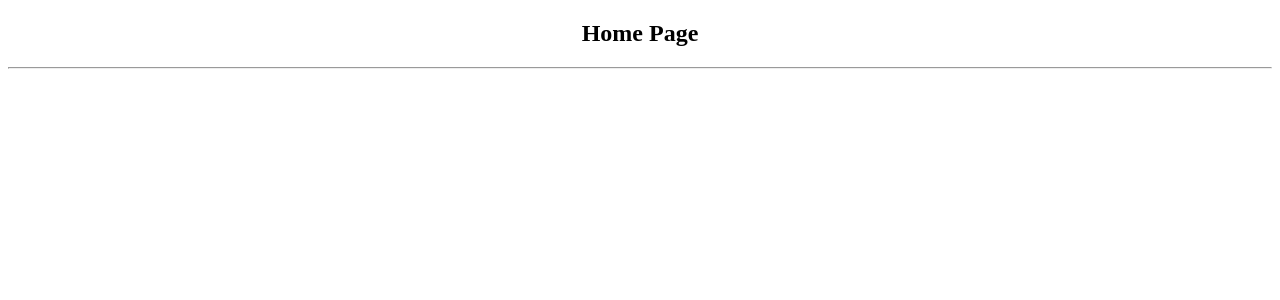
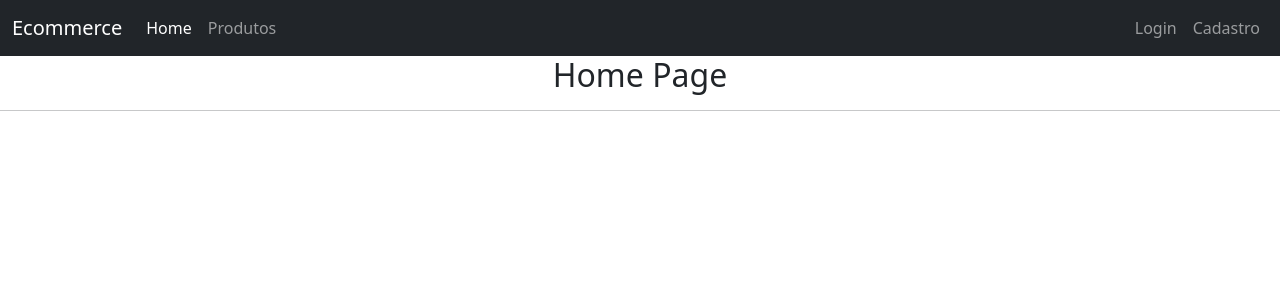
Before and after one commit to MarcosSouzaa/ecommerce, a Flask app: page / in a window 1280 px wide. Shown: the top 300 px of the page. Run offline with Flask 3, Linux system fonts and the light colour scheme.

Commit message:
Adicionado bootstrap CDN e navBar 5 no projeto

```diff
--- a/templates/home.html
+++ b/templates/home.html
@@ -3,10 +3,33 @@
 <head>
     <meta charset="UTF-8">
     <meta name="viewport" content="width=device-width, initial-scale=1.0">
+    <link rel="stylesheet" href="https://cdn.jsdelivr.net/npm/bootstrap@5.2.3/dist/css/bootstrap.min.css" integrity="sha384-rbsA2VBKQhggwzxH7pPCaAqO46MgnOM80zW1RWuH61DGLwZJEdK2Kadq2F9CUG65" crossorigin="anonymous">
+
     <title>Home</title>
 </head>
 <body>
+    <nav class="navbar navbar-expand-lg navbar-dark bg-dark">
+        <div class="container-fluid">
+          <a class="navbar-brand" href="#">Ecommerce</a>
+          <button class="navbar-toggler" type="button" data-bs-toggle="collapse" data-bs-target="#navbarNavAltMarkup" aria-controls="navbarNavAltMarkup" aria-expanded="false" aria-label="Toggle navigation">
+            <span class="navbar-toggler-icon"></span>
+          </button>
+          <div class="collapse navbar-collapse" id="navbarNavAltMarkup">
+            <div class="navbar-nav me-auto">
+              <a class="nav-link active" aria-current="page" href="#">Home</a>
+              <a class="nav-link" href="#">Produtos</a>
+            </div>
+            <div class="navbar-nav ms-auto">
+              <a class="nav-link" href="#">Login</a>
+              <a class="nav-link" href="#">Cadastro</a>
+            </div>
+          </div>
+        </div>
+      </nav>
     <h2 style="text-align: center;">Home Page</h2>
     <hr>
+
+    <script src="https://cdn.jsdelivr.net/npm/bootstrap@5.2.3/dist/js/bootstrap.min.js" integrity="sha384-cuYeSxntonz0PPNlHhBs68uyIAVpIIOZZ5JqeqvYYIcEL727kskC66kF92t6Xl2V" crossorigin="anonymous"></script>
+    <script src="https://cdn.jsdelivr.net/npm/bootstrap@5.2.3/dist/js/bootstrap.bundle.min.js" integrity="sha384-kenU1KFdBIe4zVF0s0G1M5b4hcpxyD9F7jL+jjXkk+Q2h455rYXK/7HAuoJl+0I4" crossorigin="anonymous"></script>
 </body>
 </html>
```
